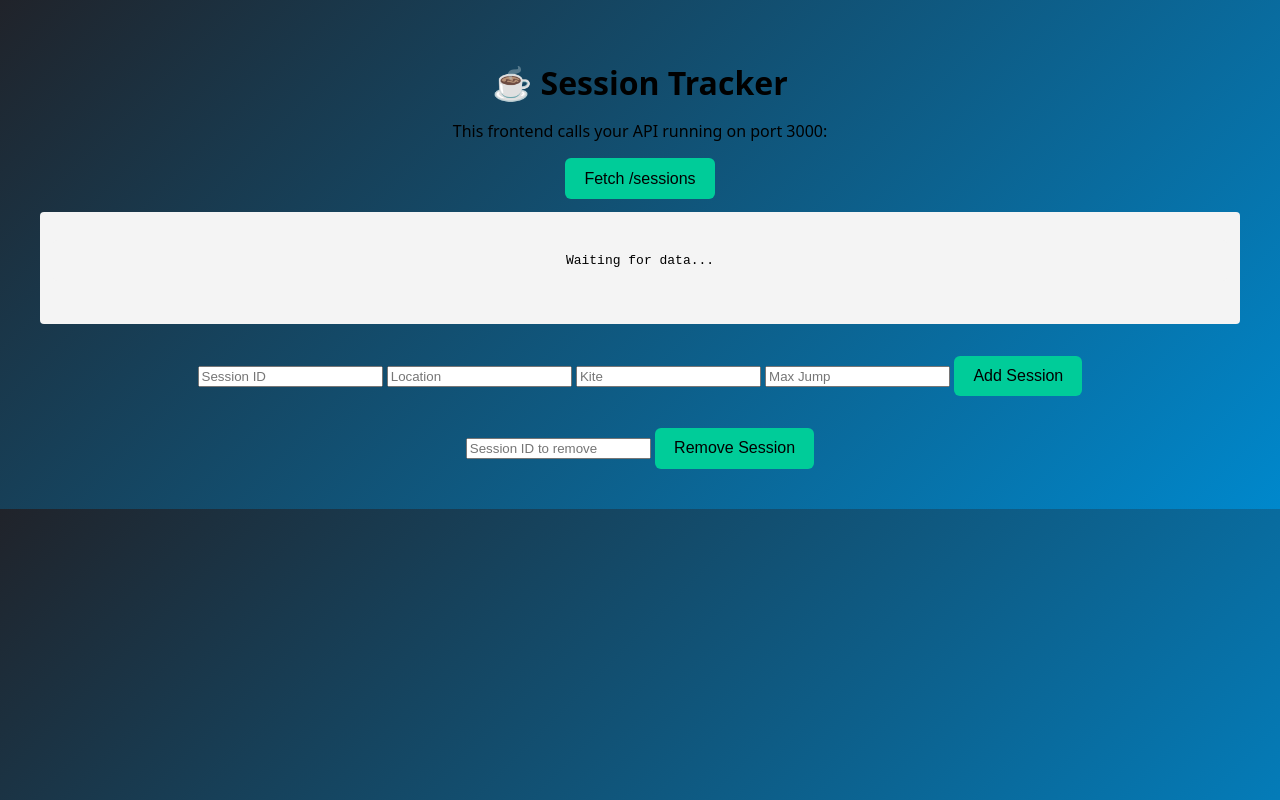
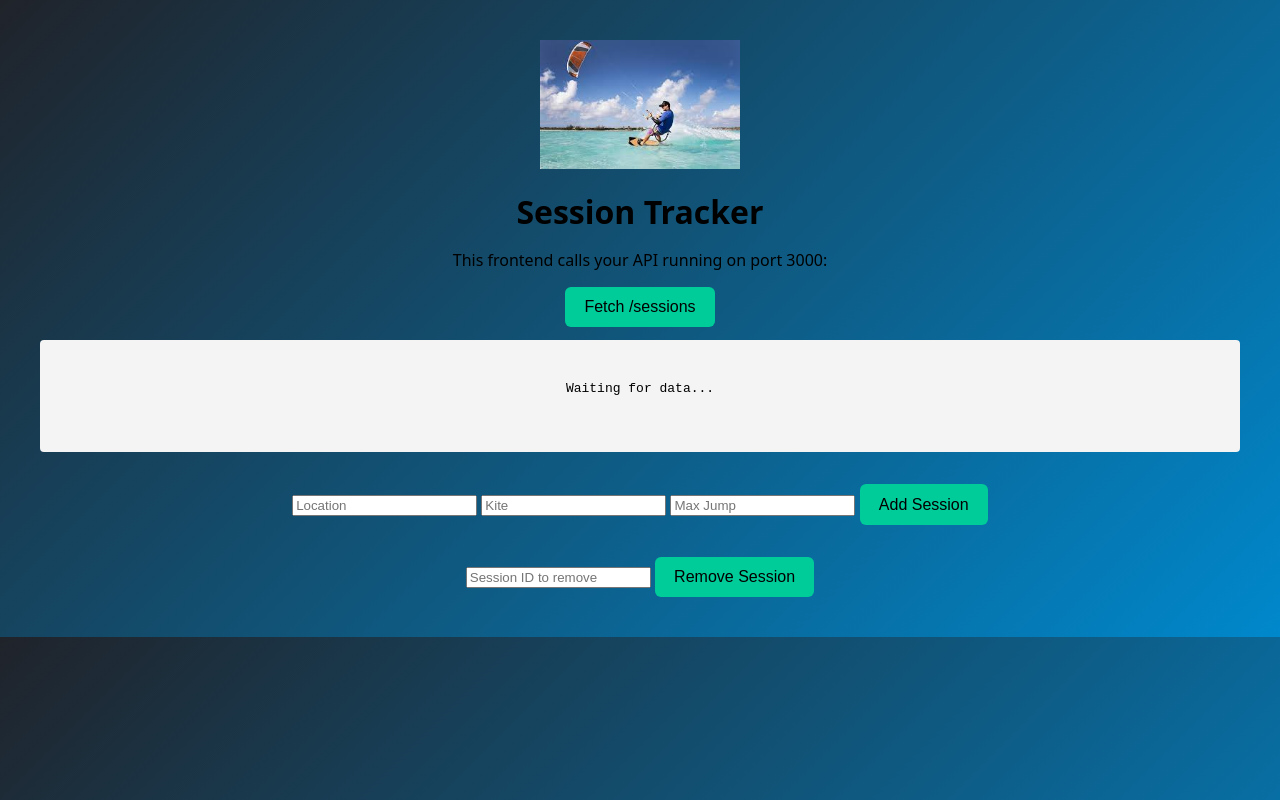
Before and after one commit to stuskeer/session-tracker, a website: page frontend/index.html in a window 1280 px wide. Drawn offline with Linux system fonts and the light colour scheme.

Commit message:
added image

```diff
--- a/frontend/index.html
+++ b/frontend/index.html
@@ -6,7 +6,8 @@
     <link rel="stylesheet" href="style.css" />
   </head>
   <body>
-    <h1>☕ Session Tracker</h1>
+    <img src="/images/logo.jpg" alt="Session Tracker Logo" style="display:block; margin:auto; max-width:200px;" />
+    <h1>Session Tracker</h1>
     <p>This frontend calls your API running on port 3000:</p>
     <button id="fetch-btn">Fetch /sessions</button>
     <pre id="output">
@@ -14,7 +15,7 @@
     </pre>
     <form id="add-session-form" style="margin-top:2em;">
 
-      <input type="text" name="id" placeholder="Session ID" required />
+
       <input type="text" name="location" placeholder="Location" required />
       <input type="text" name="kite" placeholder="Kite" required />
       <input type="number" name="max_jump" placeholder="Max Jump" required />
```
Also changed, not shown: frontend/images/logo.jpg (added).
